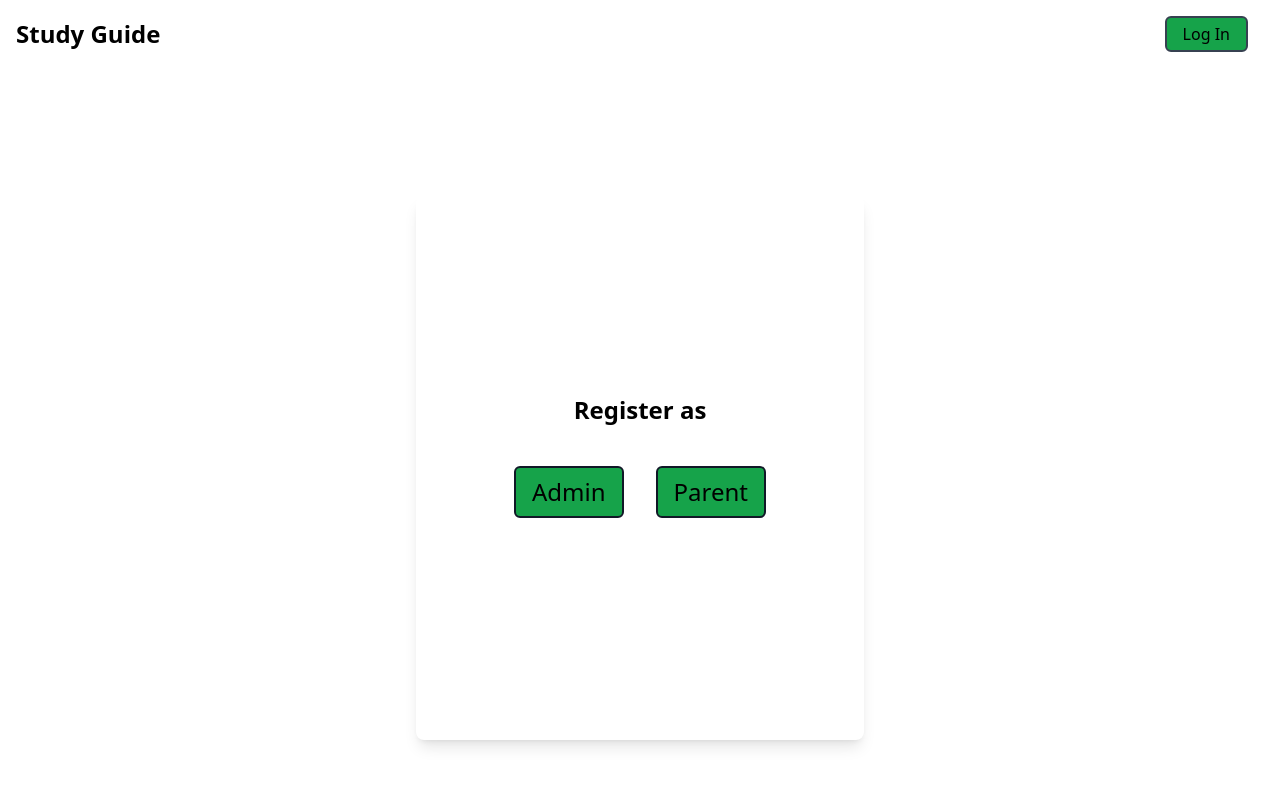
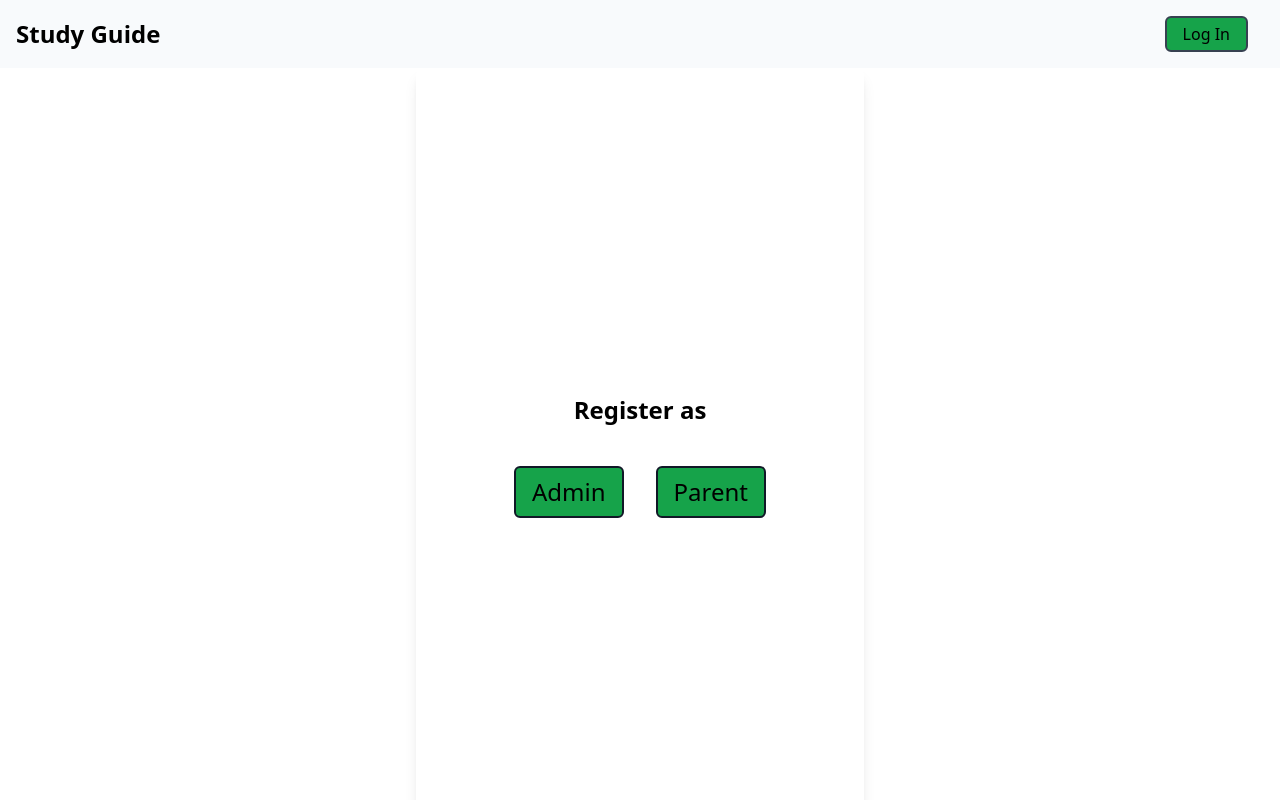
Before and after one commit to deep663/ccsa-academics, a React (Vite) app: page /register in a window 1280 px wide. Shown: the top 800 px of the page. Built offline with nearby package versions, Linux system fonts and the light colour scheme.

Commit message:
dir change

```diff
--- a/src/App.jsx
+++ b/src/App.jsx
@@ -1,6 +1,6 @@
 import './App.css'
-import Login from './components/Login'
-import Register from './components/Register'
+import Login from './pages/Login'
+import Register from './pages/Register'
 import Assignment from './pages/Assignment'
 import Dashboard from './pages/Dashboard'
 import { createBrowserRouter, RouterProvider } from 'react-router-dom'
--- a/src/components/Login.jsx
+++ b/src/pages/Login.jsx
@@ -1,6 +1,6 @@
 import { NavLink } from "react-router-dom";
 import { useState } from "react";
-import Footer from "./Footer";
+import Footer from "../components/Footer";
 
 function Login() {
   const [email, setEmail] = useState("");
--- a/src/components/Register.jsx
+++ b/src/pages/Register.jsx
@@ -1,6 +1,6 @@
 import { NavLink } from "react-router-dom";
 import { useState } from "react";
-import Footer from "./Footer";
+import Footer from "../components/Footer";
 
 function Register() {
   const [user, setUser] = useState(null);
@@ -30,7 +30,7 @@ function Register() {
 
   return (
     <>
-      <nav className="flex px-4 py-4 bg-white border-gray-200 dark:bg-gray-900 justify-between">
+      <nav className="flex px-4 py-4 bg-slate-50 border-gray-200 dark:bg-gray-900 justify-between">
         <NavLink
           to="/"
           className="flex items-center mb-4 sm:mb-0 space-x-3 rtl:space-x-reverse"
@@ -49,10 +49,10 @@ function Register() {
         </NavLink>
       </nav>
 
-      <div className=" w-full flex items-center justify-center text-center mx-auto  md:h-screen bg-white dark:bg-gray-900">
+      <div className=" w-full flex items-center justify-center text-center mx-auto  md:h-screen ">
 
       <div id="loginCheck"
-          className="flex flex-col justify-center items-center w-full h-[68vh] md:h-15 bg-white md:rounded-lg md:shadow-lg dark:border md:mt-0 sm:max-w-md xl:p-0 dark:bg-gray-800 dark:border-gray-700 gap-4"
+          className="flex flex-col justify-center items-center w-full h-screen bg-white md:rounded-lg md:shadow-lg dark:border md:mt-0 sm:max-w-md xl:p-0 dark:bg-gray-800 dark:border-gray-700 gap-4"
         >
           <div className="text-xl md:text-2xl font-bold dark:text-white">
             Register as
```
